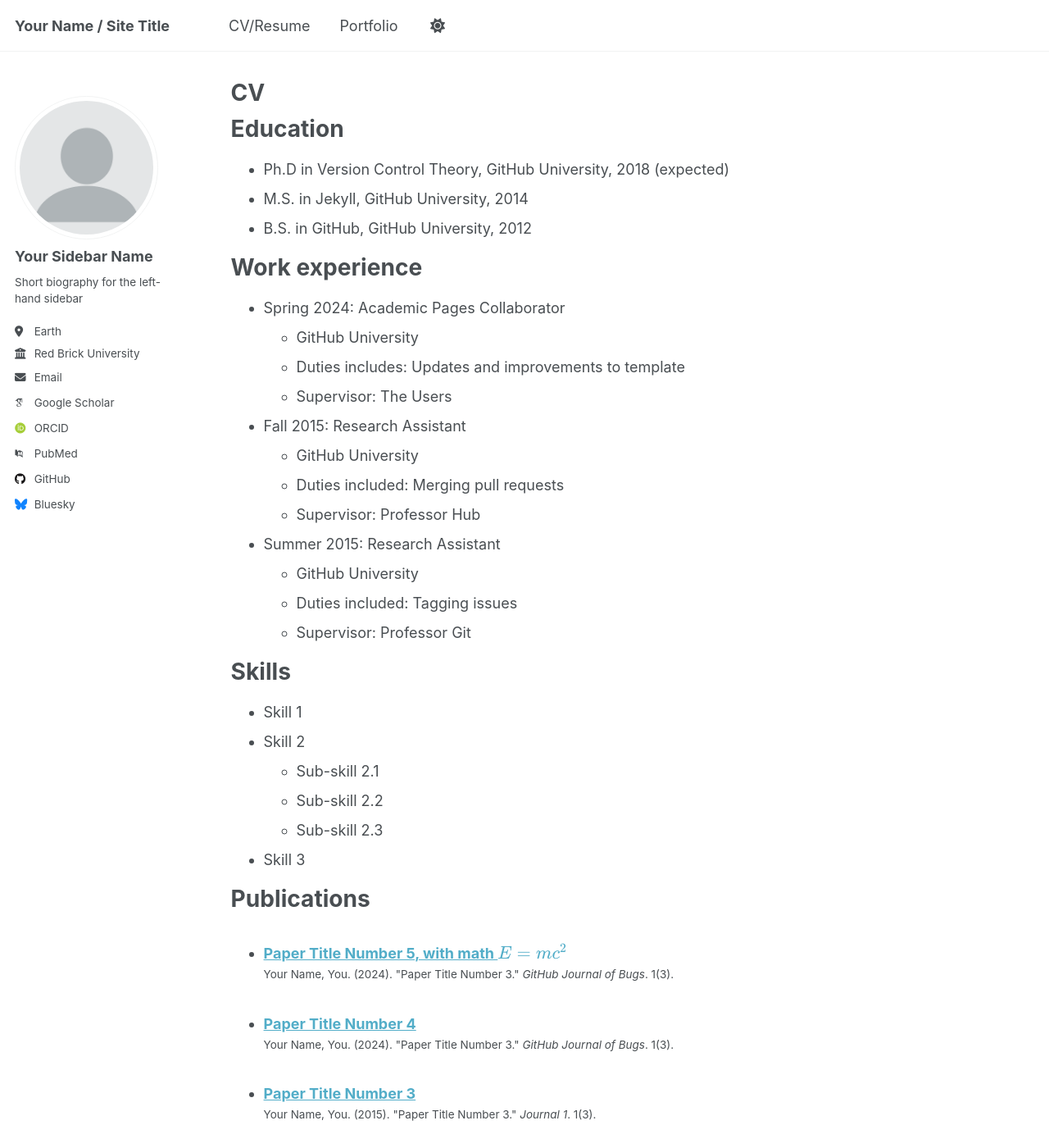
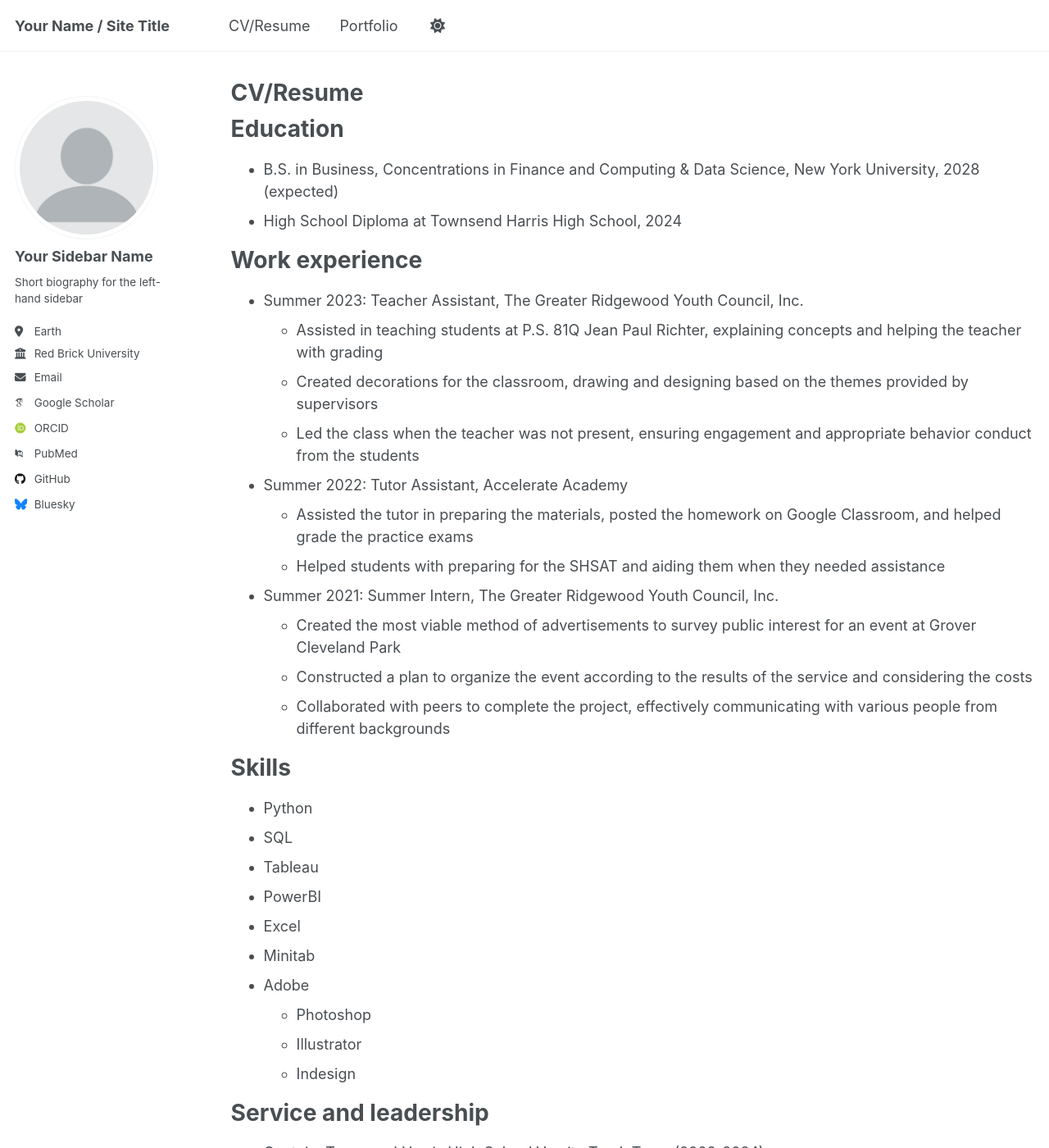
Before and after one commit to claurafeng/claurafeng.github.io, a Jekyll site: the page built from _pages/cv.md, in a window 1280 px wide and 1400 px high. Shown: the whole window at 82% size. Built offline with Jekyll 4.4.1, drawn with Linux system fonts in a browser that asks for light colours; some web fonts are replaced; a script that is not in the unit is left out; some of the changed text lies outside the part shown.

Commit message:
Update cv.md

```diff
--- a/_pages/cv.md
+++ b/_pages/cv.md
@@ -1,6 +1,6 @@
 ---
 layout: archive
-title: "CV"
+title: "CV/Resume"
 permalink: /cv/
 author_profile: true
 redirect_from:
@@ -11,54 +11,39 @@ redirect_from:
 
 Education
 ======
-* Ph.D in Version Control Theory, GitHub University, 2018 (expected)
-* M.S. in Jekyll, GitHub University, 2014
-* B.S. in GitHub, GitHub University, 2012
+* B.S. in Business, Concentrations in Finance and Computing & Data Science, New York University, 2028 (expected)
+* High School Diploma at Townsend Harris High School, 2024
 
 Work experience
 ======
-* Spring 2024: Academic Pages Collaborator
-  * GitHub University
-  * Duties includes: Updates and improvements to template
-  * Supervisor: The Users
+* Summer 2023: Teacher Assistant, The Greater Ridgewood Youth Council, Inc.
+  * Assisted in teaching students at P.S. 81Q Jean Paul Richter, explaining concepts and helping the teacher with grading
+  * Created decorations for the classroom, drawing and designing based on the themes provided by supervisors
+  * Led the class when the teacher was not present, ensuring engagement and appropriate behavior conduct from the students
 
-* Fall 2015: Research Assistant
-  * GitHub University
-  * Duties included: Merging pull requests
-  * Supervisor: Professor Hub
+* Summer 2022: Tutor Assistant, Accelerate Academy
+  * Assisted the tutor in preparing the materials, posted the homework on Google Classroom, and helped grade the practice exams
+  * Helped students with preparing for the SHSAT and aiding them when they needed assistance
 
-* Summer 2015: Research Assistant
-  * GitHub University
-  * Duties included: Tagging issues
-  * Supervisor: Professor Git
+* Summer 2021: Summer Intern, The Greater Ridgewood Youth Council, Inc.
+  * Created the most viable method of advertisements to survey public interest for an event at Grover Cleveland Park
+  * Constructed a plan to organize the event according to the results of the service and considering the costs
+  * Collaborated with peers to complete the project, effectively communicating with various people from different backgrounds
 
 Skills
 ======
-* Skill 1
-* Skill 2
-  * Sub-skill 2.1
-  * Sub-skill 2.2
-  * Sub-skill 2.3
-* Skill 3
-
-Publications
-======
-  <ul>{% for post in site.publications reversed %}
-    {% include archive-single-cv.html %}
-  {% endfor %}</ul>
-
-Talks
-======
-  <ul>{% for post in site.talks reversed %}
-    {% include archive-single-talk-cv.html  %}
-  {% endfor %}</ul>
-
-Teaching
-======
-  <ul>{% for post in site.teaching reversed %}
-    {% include archive-single-cv.html %}
-  {% endfor %}</ul>
+* Python
+* SQL
+* Tableau
+* PowerBI
+* Excel
+* Minitab
+* Adobe
+  * Photoshop
+  * Illustrator
+  * Indesign
 
 Service and leadership
 ======
-* Currently signed in to 43 different slack teams
+* Captain, Townsend Harris High School Varsity Track Team (2023-2024)
+* Patrol Leader, Girl Scouts of Greater New York (2022-2023)
```
